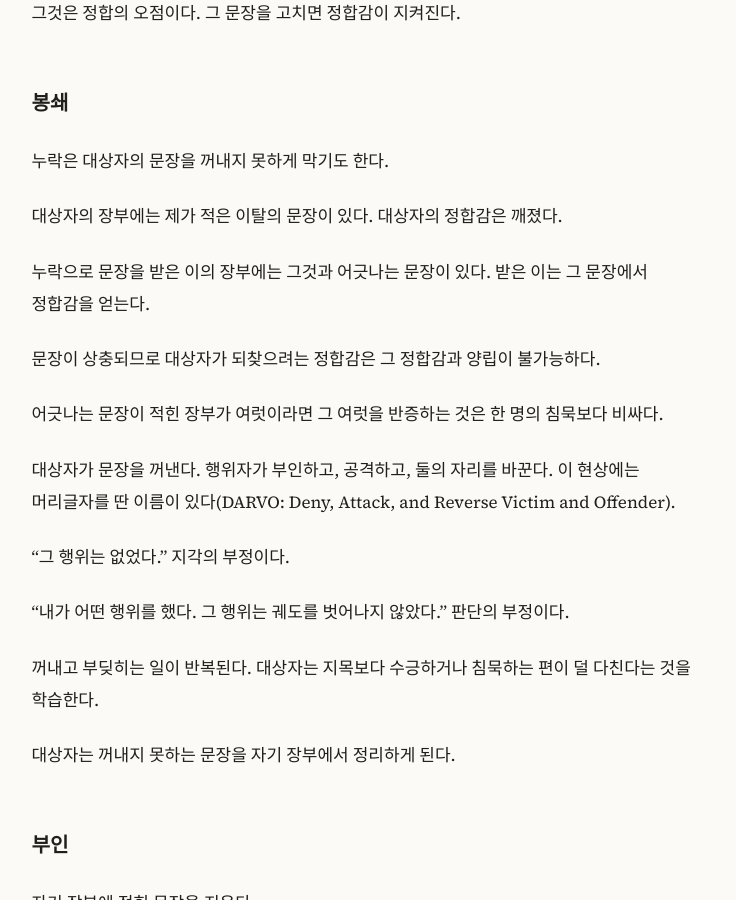
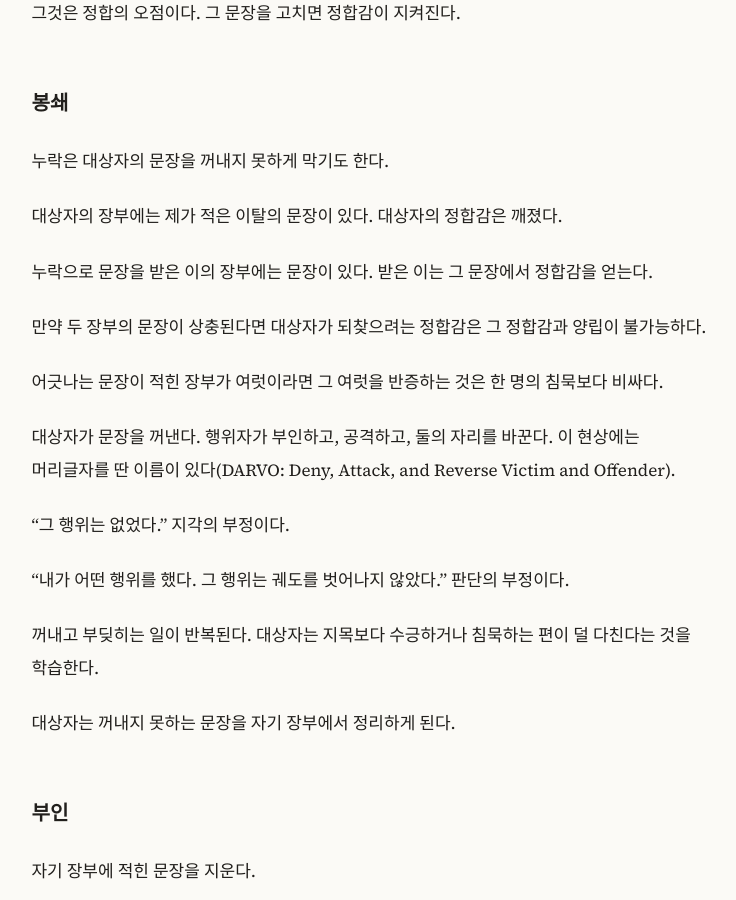
Before and after one commit to nonasking/essays, a Jekyll site: the page built from the-way-back/index.md, in a window 1280 px wide and 900 px high, scrolled down 3983 px. Shown: the whole window, without its empty margins (271-1007 px from the left). Built offline with Jekyll 4.4.1, drawn with Linux system fonts in a browser that asks for light colours.

Commit message:
index.md 업데이트

```diff
--- a/the-way-back/index.md
+++ b/the-way-back/index.md
@@ -123,9 +123,9 @@ description: 궤도를 벗어난 것이 돌아오는 길. 풀어서 돌아오면
 
 대상자의 장부에는 제가 적은 이탈의 문장이 있다. 대상자의 정합감은 깨졌다.
 
-누락으로 문장을 받은 이의 장부에는 그것과 어긋나는 문장이 있다. 받은 이는 그 문장에서 정합감을 얻는다.
+누락으로 문장을 받은 이의 장부에는 문장이 있다. 받은 이는 그 문장에서 정합감을 얻는다.
 
-문장이 상충되므로 대상자가 되찾으려는 정합감은 그 정합감과 양립이 불가능하다.
+만약 두 장부의 문장이 상충된다면 대상자가 되찾으려는 정합감은 그 정합감과 양립이 불가능하다.
 
 어긋나는 문장이 적힌 장부가 여럿이라면 그 여럿을 반증하는 것은 한 명의 침묵보다 비싸다.
 
```
